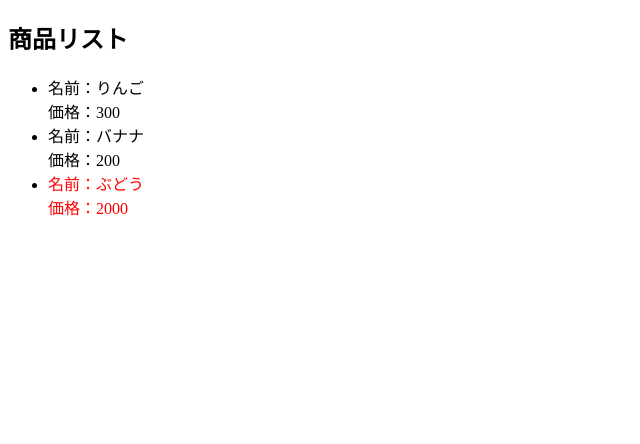
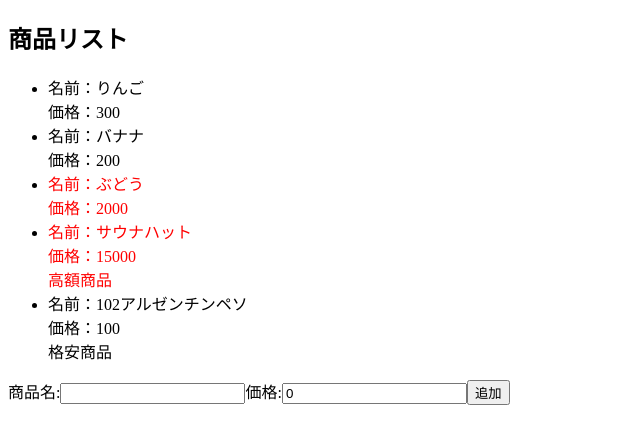
Before and after one commit to Syncorsand/traP-practice-react, a React (Vite) app: page / in a window 1280 px wide. Shown: the top 444 px of the page, without its empty margins (0-640 px from the left). Built offline with nearby package versions, Linux system fonts and the light colour scheme.

Commit message:
商品リスト完成

```diff
--- a/src/components/Item.jsx
+++ b/src/components/Item.jsx
@@ -7,6 +7,8 @@ const Item = (props) => {
     >
       <div>名前：{props.name}</div>
       <div>価格：{props.price}</div>
+      {props.price >= 10000 && <div>高額商品</div>}
+      {props.price <= 100 && <div>格安商品</div>}
     </div>
   );
 };
--- a/src/components/ItemList.jsx
+++ b/src/components/ItemList.jsx
@@ -2,10 +2,14 @@ import Item from "./Item";
 import { useState } from "react";
 
 const ItemList = () => {
-  const [items] = useState([
+  const [itemName, setItemName] = useState("");
+  const [itemPrice, setItemPrice] = useState(0);
+  const [items, setItems] = useState([
     { name: "りんご", price: 300 },
     { name: "バナナ", price: 200 },
     { name: "ぶどう", price: 2000 },
+    { name: "サウナハット", price: 15000 },
+    { name: "102アルゼンチンペソ", price: 100 },
   ]);
   return (
     //ここでItemコンポーネントを並べる
@@ -20,6 +24,36 @@ const ItemList = () => {
           );
         })}
       </ul>
+      <div>
+        <label htmlFor="itemName">
+          商品名:
+          <input
+            type="text"
+            id="itemName"
+            onChange={(e) => setItemName(e.target.value)}
+            value={itemName}
+          />
+        </label>
+        <label htmlFor="itemPrice">
+          価格:
+          <input
+            type="number"
+            id="itemPrice"
+            onChange={(e) => setItemPrice(e.target.value)}
+            value={itemPrice}
+          />
+        </label>
+        <button
+          onClick={() => {
+            setItems((items) => [
+              ...items,
+              { name: itemName, price: itemPrice },
+            ]);
+          }}
+        >
+          追加
+        </button>
+      </div>
     </div>
   );
 };
```
